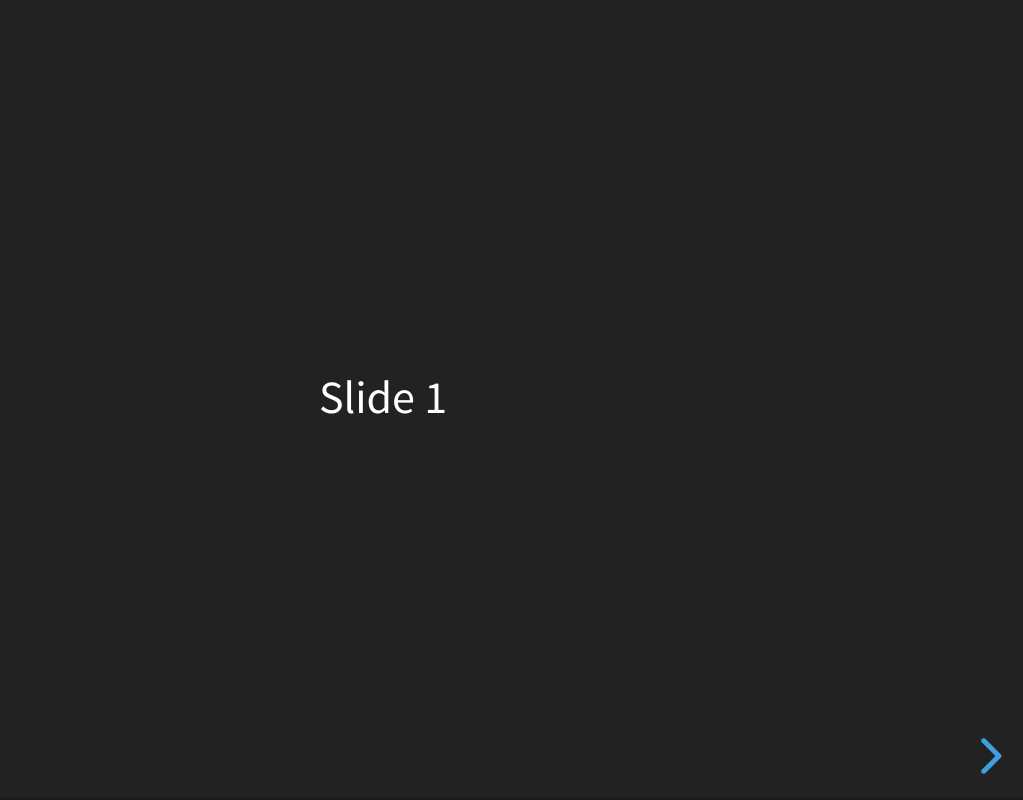
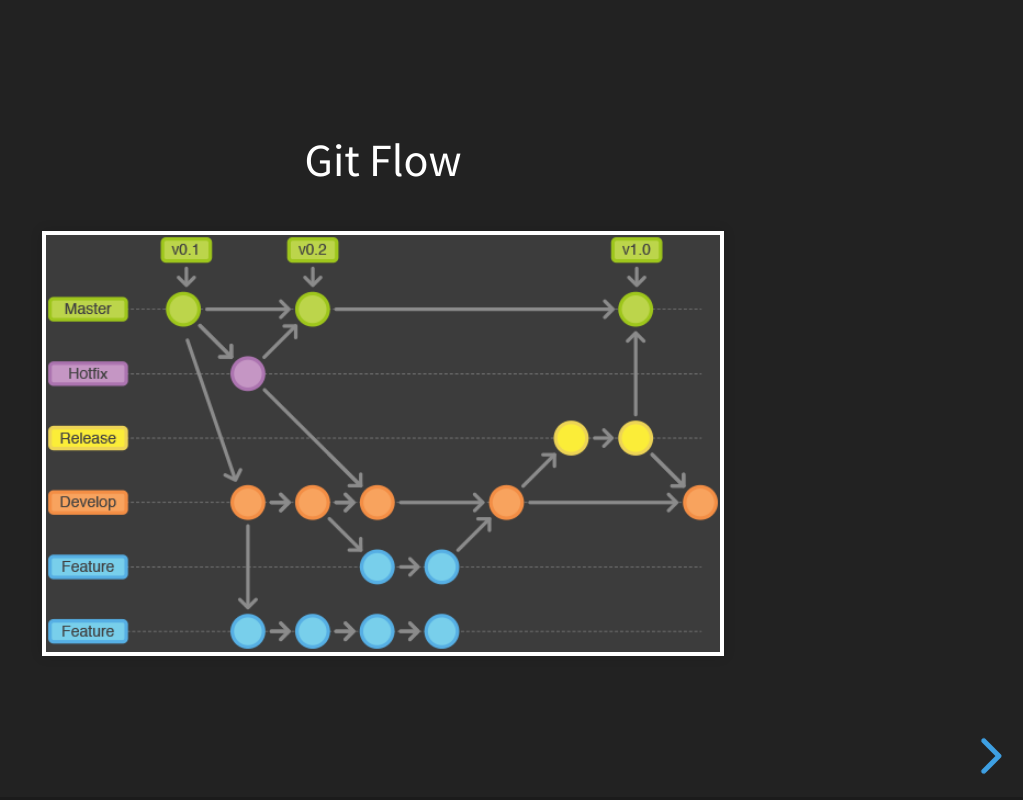
Before and after one commit to lovenelson21/LearnGit, a plain HTML site: page index.html in a window 1280 px wide. Shown: the whole page, without its empty margins (257-1280 px from the left). Drawn offline with nearby package versions, Linux system fonts and the light colour scheme.

Commit message:
cover page edit in feature branch

```diff
--- a/index.html
+++ b/index.html
@@ -30,7 +30,10 @@
 	<body>
 		<div class="reveal">
 			<div class="slides">
-				<section>Slide 1</section>
+				<section>
+					<p>Git Flow</p>
+					<img src="images/git-flow.png" />
+				</section>
 				<section>Slide 2</section>
 			</div>
 		</div>
```
Also changed, not shown: images/git-flow.png (added).
